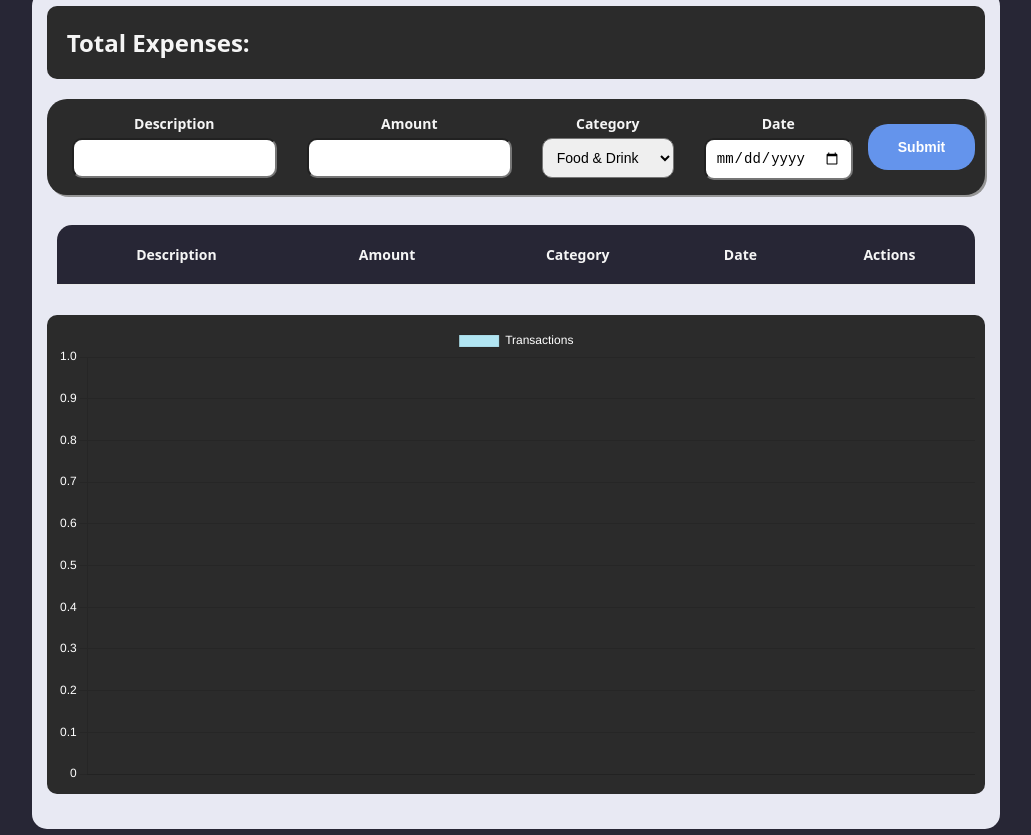
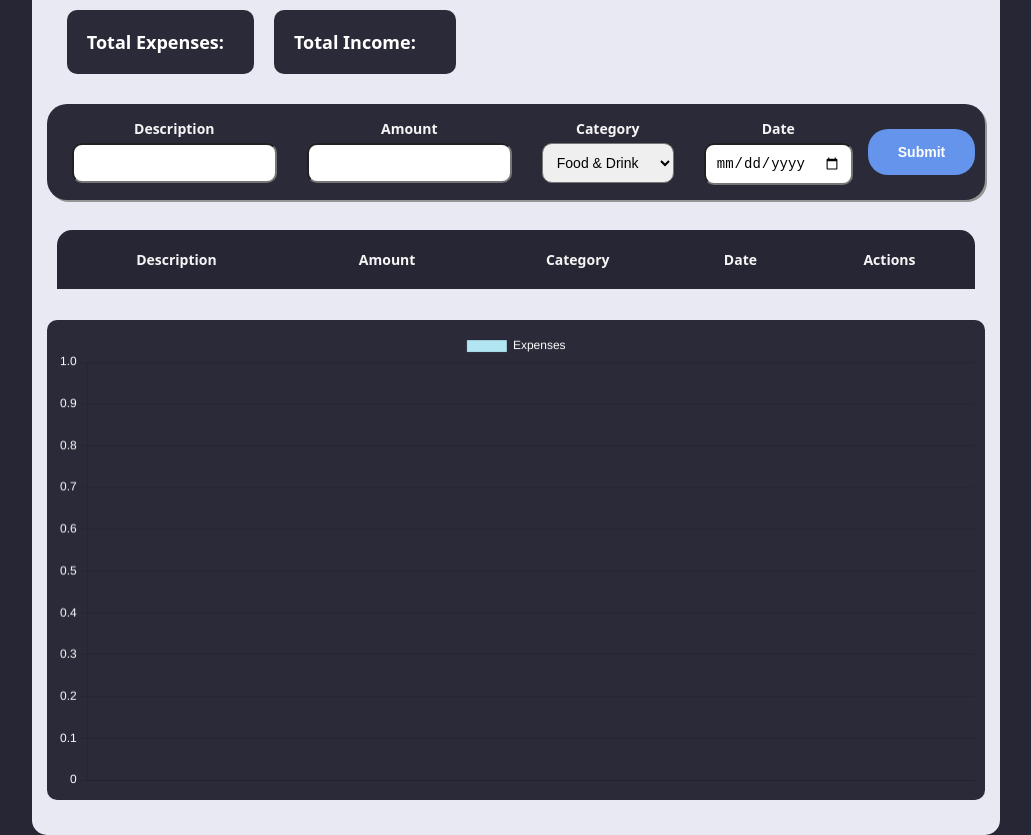
Before and after one commit to chrono-04/finance-tracker, a website built with Vite: page index.html in a window 1280 px wide. Shown: the whole page, without its empty margins (124-1155 px from the left). Built offline with nearby package versions, Linux system fonts and the light colour scheme.

Commit message:
add total income summary

```diff
--- a/css/styles.css
+++ b/css/styles.css
@@ -43,7 +43,7 @@ body {
   border-radius: 10px;
   padding: 10px;
   margin-bottom: 20px;
-  background-color: #2b2b2b;
+  background-color: #2b2a38;
 }
 
 .dashboard-container {
@@ -52,18 +52,34 @@ body {
   border-radius: 10px;
   padding: 10px;
   display: flex;
-  background-color: #2b2b2b;
   margin-bottom: 20px;
-  color: whitesmoke;
 }
 
-.dashboard-container > p {
-  font-size: 24px;
+.total-expenses-container,
+.total-income-container {
+  display: flex;
+  border: none;
+  background-color: #2b2a38;
+  color: white;
+  padding: 10px;
+  border-radius: 10px;
+  margin: 0 10px;
+}
+
+.total-expenses-container > p {
+  font-size: 18px;
   font-weight: 700;
   margin: 10px;
 }
 
-.dashboard-container > .expenses-el {
+.total-income-container > p {
+  font-size: 18px;
+  font-weight: 700;
+  margin: 10px;
+}
+
+.total-expenses-container > .expenses-el,
+.income-el {
   margin-left: auto;
 }
 
@@ -71,7 +87,7 @@ body {
   padding: 10px;
   margin: 20px 0;
   display: flex;
-  background-color: #2b2b2b;
+  background-color: #2b2a38;
   border-radius: 20px;
   box-shadow: 2px 2px #959595;
   color: whitesmoke;
--- a/index.html
+++ b/index.html
@@ -10,8 +10,15 @@
       <div class="content-container">
         <div class="left-container">
           <div class="dashboard-container">
-            <p>Total Expenses:</p>
-            <p class="expenses-el"></p>
+            <div class="total-expenses-container">
+              <p>Total Expenses:</p>
+              <p class="expenses-el"></p>
+            </div>
+
+            <div class="total-income-container">
+              <p>Total Income:</p>
+              <p class="income-el"></p>
+            </div>
           </div>
 
           <!-- USER INPUT FIELD !-->
--- a/scripts/transactionChart.js
+++ b/scripts/transactionChart.js
@@ -23,7 +23,7 @@ function renderChart(chartContainerEl) {
         labels: expensesPerMonth,
         datasets: [
           {
-            label: "Transactions",
+            label: "Expenses",
             data: expensesAmount,
             borderWidth: 1,
             backgroundColor: "#B1E5F2",
```
